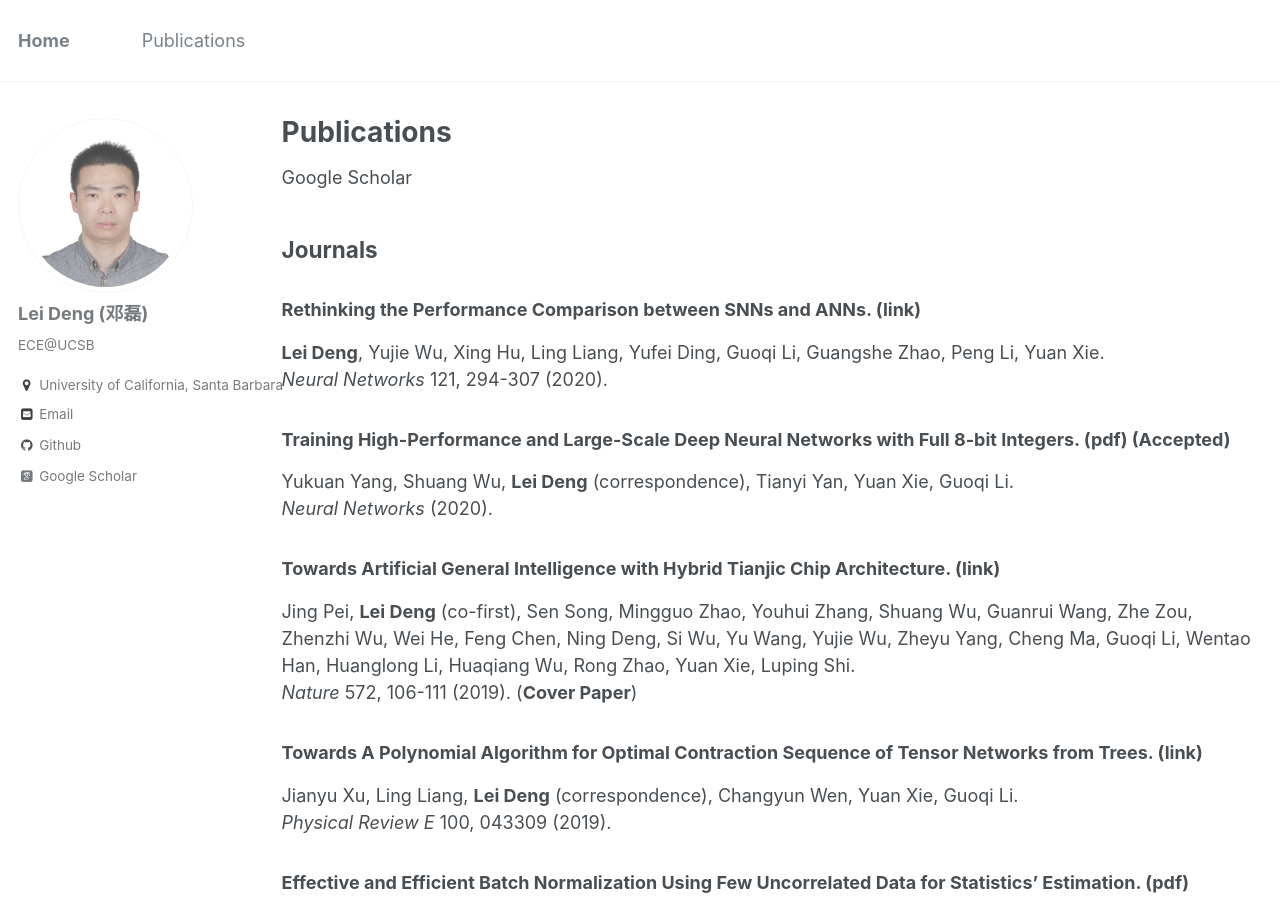
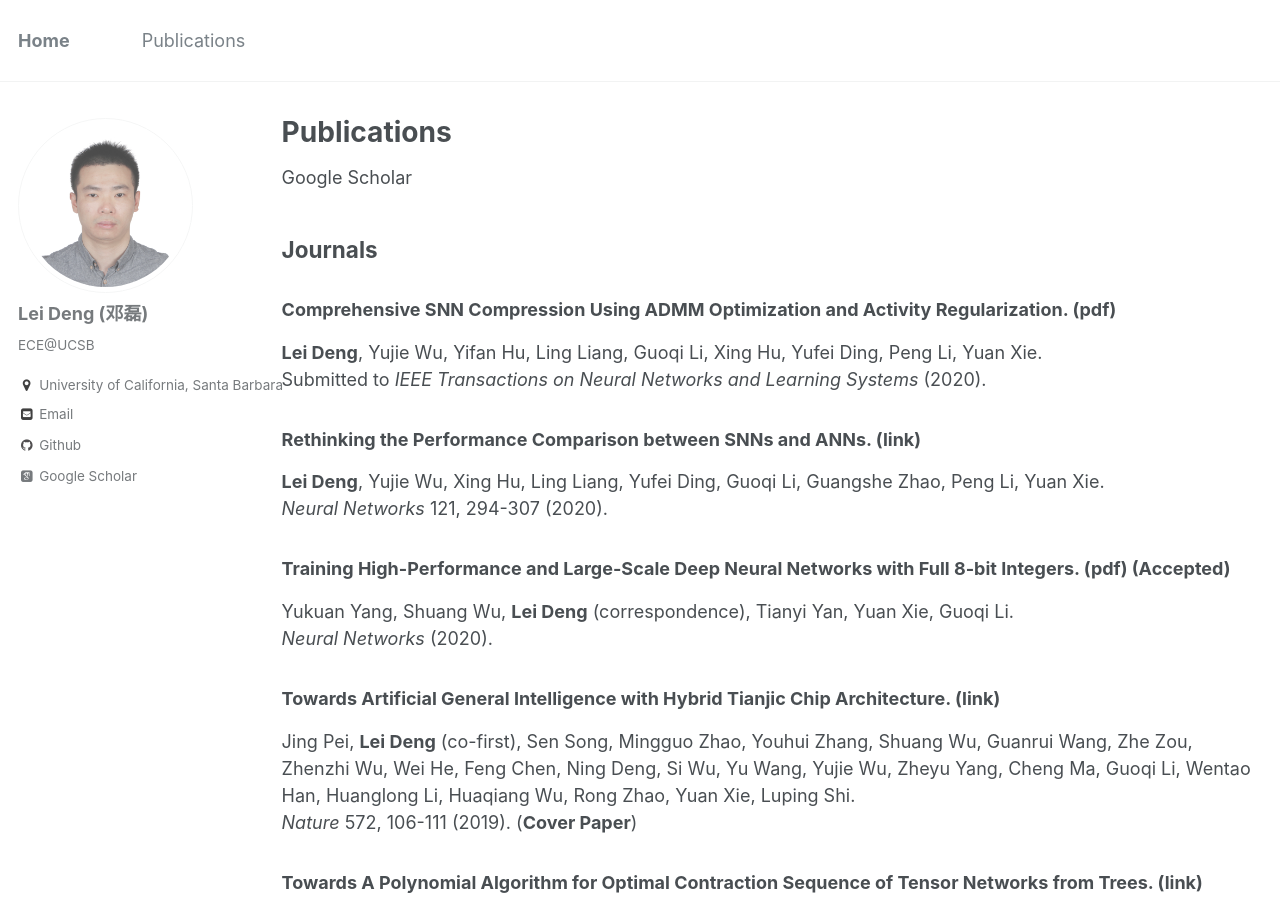
Before and after one commit to dllfei/dllfei.github.io, a Jekyll site: the page built from _pages/publications.md, in a window 1280 px wide and 900 px high. Built offline with Jekyll 4.4.1, drawn with Linux system fonts in a browser that asks for light colours; some web fonts are replaced.

Commit message:
Update publications.md

```diff
--- a/_pages/publications.md
+++ b/_pages/publications.md
@@ -7,6 +7,10 @@ author_profile: true
 [Google Scholar](https://scholar.google.com/citations?user=vlqhAN4AAAAJ&hl=zh-CN)
 
 ## Journals
+
+### Comprehensive SNN Compression Using ADMM Optimization and Activity Regularization. ([pdf](https://arxiv.org/pdf/1911.00822.pdf)) <br />
+**Lei Deng**, Yujie Wu, Yifan Hu, Ling Liang, Guoqi Li, Xing Hu, Yufei Ding, Peng Li, Yuan Xie. <br />
+Submitted to *IEEE Transactions on Neural Networks and Learning Systems* (2020).
 
 ### Rethinking the Performance Comparison between SNNs and ANNs. ([link](https://www.sciencedirect.com/science/article/pii/S0893608019302667)) <br />
 **Lei Deng**, Yujie Wu, Xing Hu, Ling Liang, Yufei Ding, Guoqi Li, Guangshe Zhao, Peng Li, Yuan Xie. <br />
```
